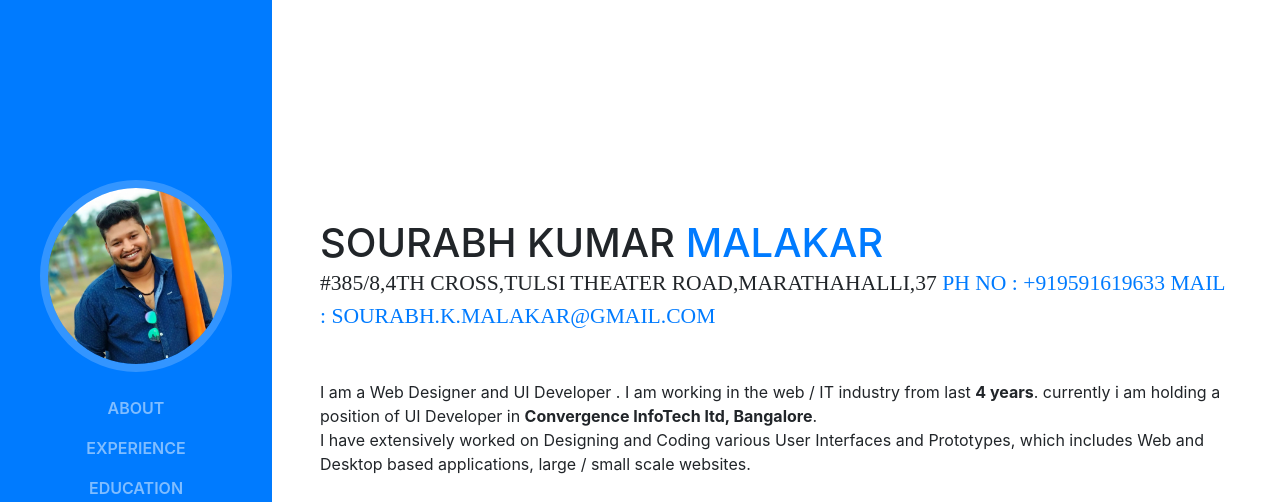
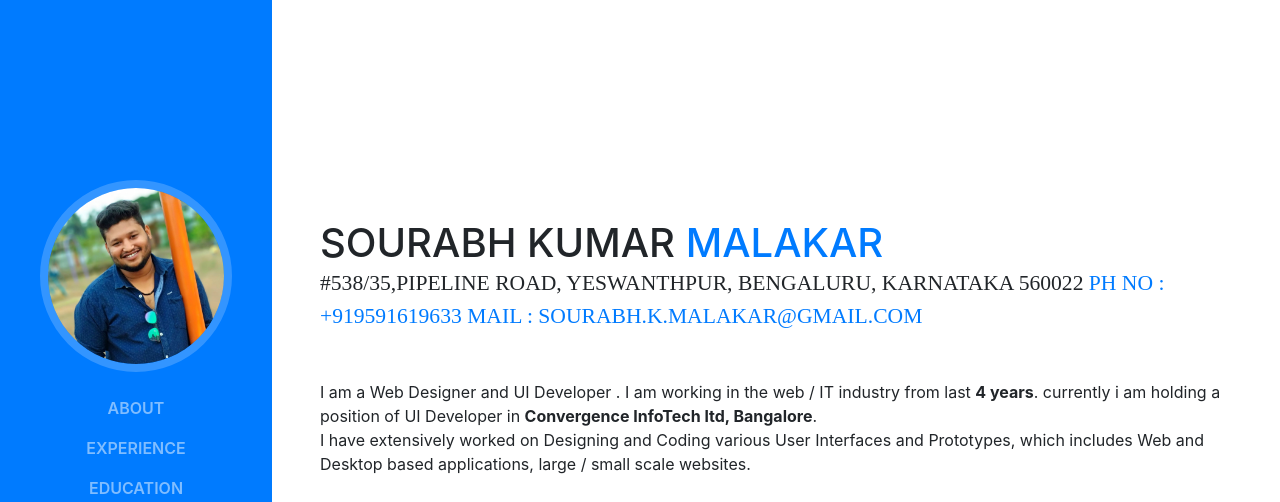
Before and after one commit to chinkuskm/sourabh-resume, a website with bundled scripts: page index.html in a window 1280 px wide. Shown: the top 502 px of the page. Built offline with nearby package versions, Linux system fonts and the light colour scheme; a web font is replaced by a local one.

Commit message:
Update index.html

```diff
--- a/index.html
+++ b/index.html
@@ -73,7 +73,7 @@
           <h1 class="animated bounceInRight delay-.s mb-0">Sourabh kumar
             <span class="text-primary">Malakar</span>
           </h1>
-          <div class="animated fadeInUpBig delay-1s subheading mb-5">#385/8,4th cross,tulsi theater road,marathahalli,37
+          <div class="animated fadeInUpBig delay-1s subheading mb-5">#538/35,Pipeline Road, Yeswanthpur, Bengaluru, Karnataka 560022
             <a href="callto:+919591619633">ph no : +919591619633</a>
             <a href="mailto:sourabh.k.malakar@gmail.com">mail : sourabh.k.malakar@gmail.com</a>
           </div>
```
